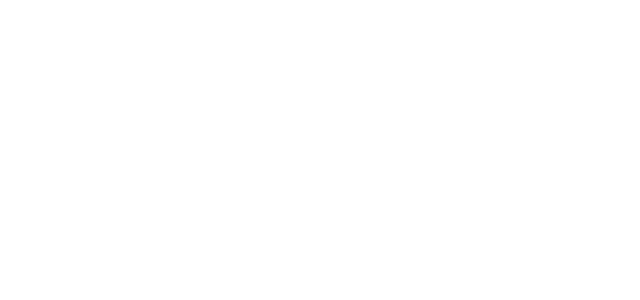
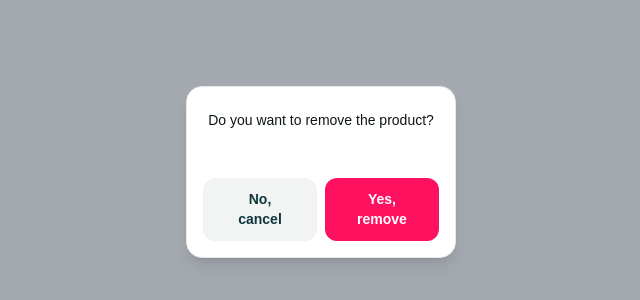
Before and after one commit to ManeManukyann/WB3_front, a Next.js app: page /common/components/modals/deleteModal in a window 1280 px wide. Shown: the part 228-528 px from the top of the page, without its empty margins (319-959 px from the left). Built offline with nearby package versions, Linux system fonts and the light colour scheme.

Commit message:
feat: :zap: Delete product

```diff
--- a/src/app/common/components/modals/deleteModal/page.tsx
+++ b/src/app/common/components/modals/deleteModal/page.tsx
@@ -1,33 +1,48 @@
-import Link from "next/link";
+"use client";
 import Button from "../../buttons";
+import { useRouter } from "next/navigation";
+import { useState } from "react";
+
 interface DeleteProductProps {
   isVisible?: boolean;
-  onClose: () => {};
+  onClose: () => void;
+  productId: number;
 }
 
-export default function DeleteProduct({
-  isVisible,
-  onClose,
-}: DeleteProductProps) {
-  if (!isVisible) return null;
+export default function DeleteProduct({ onClose, productId }: DeleteProductProps) {
+  const router = useRouter();
+  const [error, setError] = useState("");
+  const handleDelete = async (id: number) => {
+    const token = localStorage.getItem("token");
+
+    const response = await fetch(`http://localhost:3003/products/${id}`, {
+      method: "DELETE",
+      headers: {
+        Authorization: `Bearer ${token}`,
+        "Content-Type": "application/json"
+      }
+    });
+
+    if (!response.ok) {
+      const errorData = await response.json();
+      setError(errorData.meta.error.message);
+    } else {
+      router.refresh();
+    }
+    onClose();
+  };
+
   return (
-    <div className="fixed inset-0 bg-gray-600 bg-opacity-50 overflow-y-auto h-full w-full flex items-center justify-center flex-col">
-      <div
-        className="flex flex-col items-start border w-[270px] h-max shadow-lg rounded-md1 bg-white gap-6 pt-6 px-4 pb-4 "
-        onClick={onClose}
-      >
-        <p className="w-full h-max text-center font-poppins text-textColor text-md normal font-regular leading-line3 self-stretch">
+    <div className="fixed inset-0 flex h-full w-full flex-col items-center justify-center overflow-y-auto bg-gray-600 bg-opacity-50">
+      <div className="flex h-max w-[270px] flex-col items-start gap-6 rounded-md1 border bg-white px-4 pb-4 pt-6 shadow-lg">
+        <p className="normal h-max w-full self-stretch text-center font-poppins text-md font-regular leading-line3 text-textColor">
           Do you want to remove the product?
         </p>
-        <div className="w-full flex justify-end items-start gap-2 self-stretch">
-          <Button
-            name={"No, cancel"}
-            backgroundColor={"#0F16170D"}
-            textColor="#0E373C"
-          />
-          <Link href={"/"}>
-            <Button name={"Yes, remove"} backgroundColor={"#FE125F"} />
-          </Link>
+        <p>{error}</p>
+
+        <div className="flex w-full items-start justify-end gap-2 self-stretch">
+          <Button name={"No, cancel"} backgroundColor={"#0F16170D"} textColor="#0E373C" onClick={onClose} />
+          <Button name={"Yes, remove"} backgroundColor={"#FE125F"} onClick={() => handleDelete(productId)} />
         </div>
       </div>
     </div>
```
